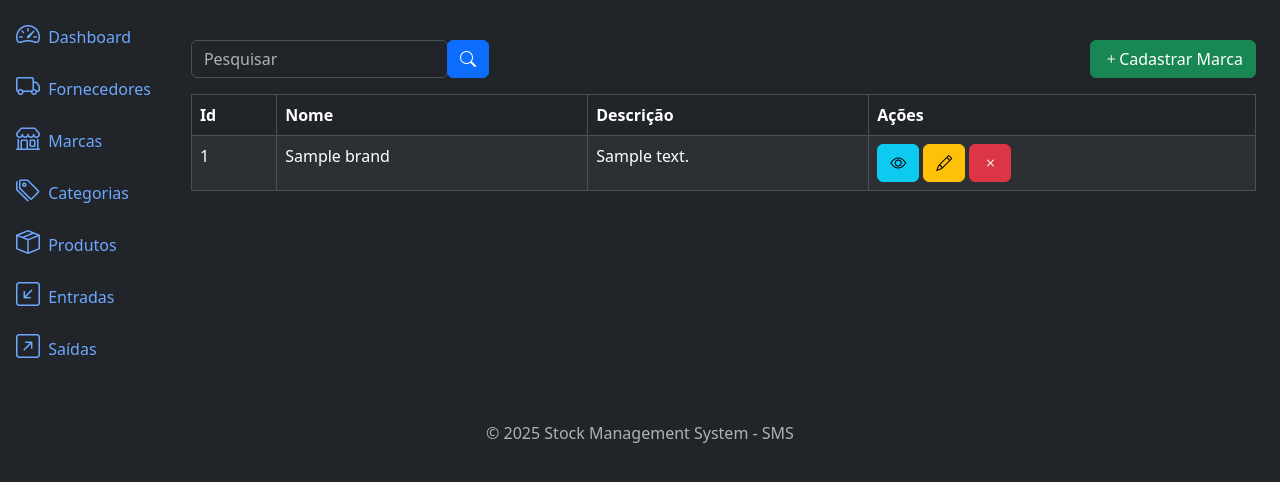
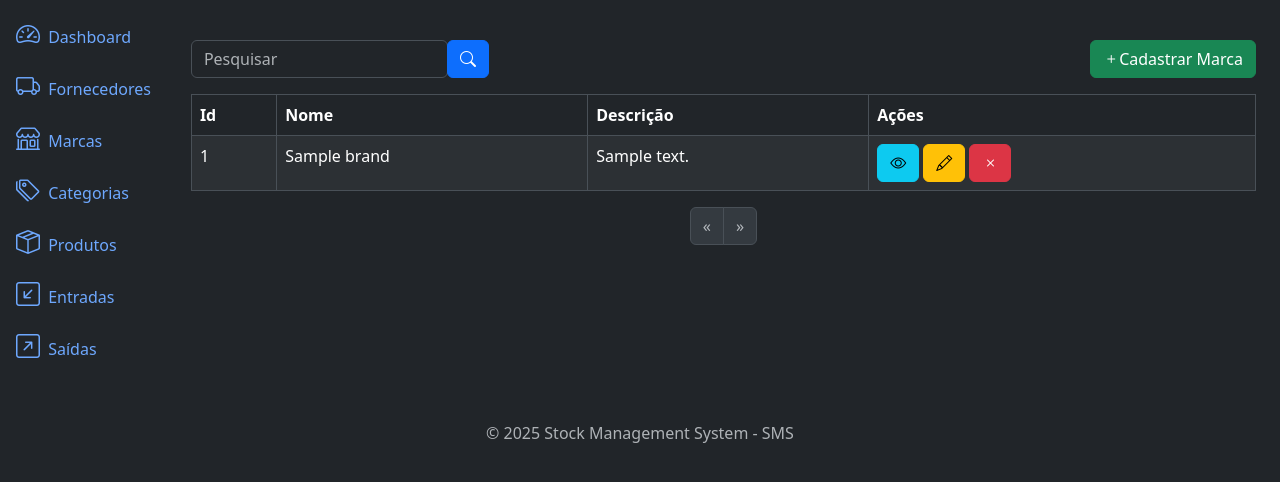
Before and after one commit to jbrunomf/DjangoSMS, a Django app: page /brands/list/ in a window 1280 px wide. Shown: the part 56-538 px from the top of the page. Run offline with Django 5.2, Linux system fonts and the light colour scheme; tables that the repository leaves empty hold one stand-in row (values such as "Sample post").

Commit message:
Add pagination to Brand list view
Introduced pagination for the Brand list view with 5 items per page to enhance usability for large datasets. Updated the `brand_list.html` template to include navigation controls for previous, next, and specific pages. These changes improve the user experience by making it easier to browse through brands.

```diff
--- a/brands/templates/brand_list.html
+++ b/brands/templates/brand_list.html
@@ -51,4 +51,49 @@
             </tbody>
         </table>
     </div>
+
+    <div class="d-flex justify-content-center">
+        <nav aria-label="Page navigation">
+            <ul class="pagination">
+                {% if brands.has_previous %}
+                    <li class="page-item">
+                        <a class="page-link" href="?page={{ brands.previous_page_number }}" aria-label="Previous">
+                            <span aria-hidden="true">&laquo;</span>
+                        </a>
+                    </li>
+                {% else %}
+                    <li class="page-item disabled">
+                        <a class="page-link" href="#" aria-label="Previous">
+                            <span aria-hidden="true">&laquo;</span>
+                        </a>
+                    </li>
+                {% endif %}
+                {% for page_num in brands.paginator.page_range %}
+                    {% if page_num == brands.number %}
+                        <li class="page-item active">
+                            <a class="page-link" href="#">{{ page_num }}</a>
+                        </li>
+                    {% else %}
+                        <li class="page-item">
+                            <a class="page-link" href="?page={{ page_num }}">{{ page_num }}</a>
+                        </li>
+                    {% endif %}
+                {% endfor %}
+                {% if brands.has_next %}
+                    <li class="page-item">
+                        <a class="page-link" href="?page={{ brands.next_page_number }}" aria-label="Next">
+                            <span aria-hidden="true">&raquo;</span>
+                        </a>
+                    </li>
+                {% else %}
+                    <li class="page-item disabled">
+                        <a class="page-link" href="#" aria-label="Next">
+                            <span aria-hidden="true">&raquo;</span>
+                        </a>
+                    </li>
+                {% endif %}
+            </ul>
+        </nav>
+    </div>
+
 {% endblock %}
--- a/brands/views.py
+++ b/brands/views.py
@@ -9,6 +9,7 @@
     model = Brand
     template_name = 'brand_list.html'
     context_object_name = 'brands'
+    paginate_by = 5
 
     def get_queryset(self):
         queryset = super().get_queryset()
```
